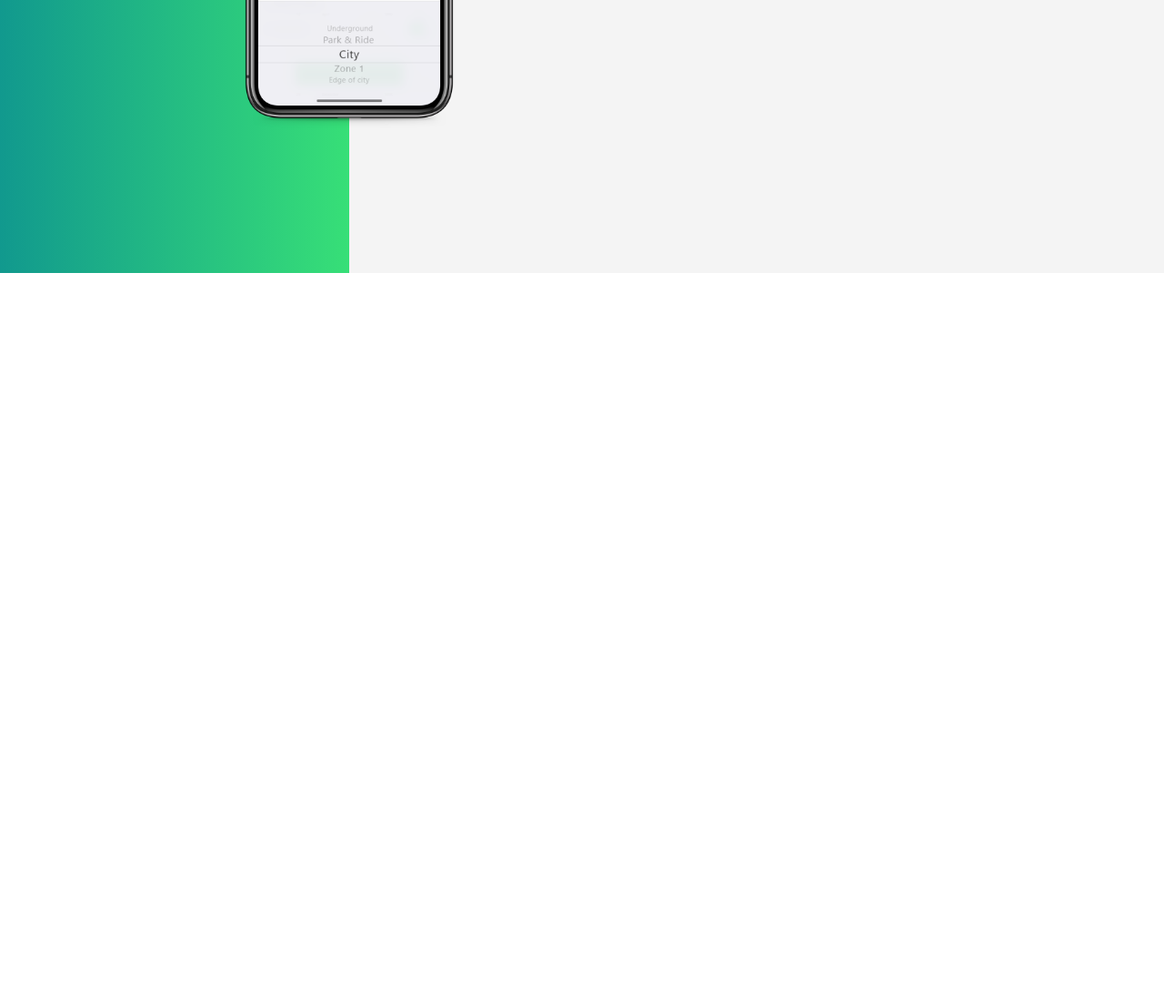
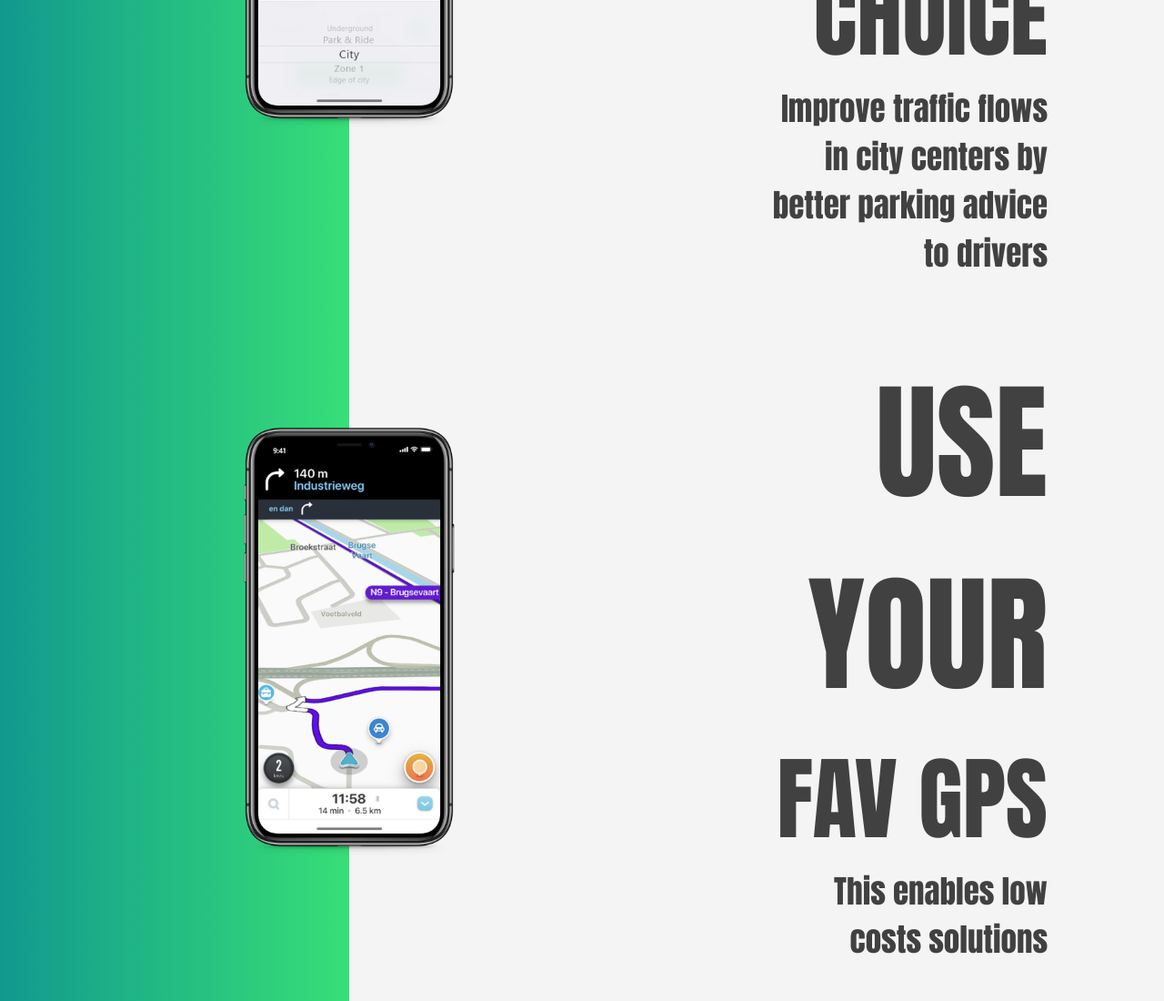
Before and after one commit to parkspot/parkspot-3, a plain HTML site: page docs/index.html in a window 1280 px wide. Shown: the part 1300-2400 px from the top of the page at 91% size. Before the commit the page ends 1600 px from the top, so only its background shows below. Drawn offline with nearby package versions, Linux system fonts and the light colour scheme.

Commit message:
Promotie Site is done

```diff
--- a/docs/assets/css/main.css
+++ b/docs/assets/css/main.css
@@ -11,10 +11,12 @@ body {
     height: 100vh;
     width: 100vw;
     position: relative;
+    scroll-snap-type: y proximity;
 }
 
 .setting {
-    background-color: green;
+
+    scroll-snap-align: initial;
 }
 
 .title {
@@ -25,7 +27,13 @@ body {
     top: 10%;
     font-size: 140px;
     font-family: 'Anton', sans-serif;
+    display: flex;
+    justify-content: flex-end;
+    max-width: 30%;
+    flex-wrap: wrap;
 }
+
+
 
 .front__image {
     position: absolute;
@@ -77,6 +85,14 @@ body {
     font-family: 'Anton', sans-serif;
 }
 
+.text {
+    color: #414141;
+    text-align: right;
+    font-size: 35px;
+    font-family: 'Anton', sans-serif;
+    max-width: 80%;
+}
+
 .background__left {
     position: absolute;
     left: 0;
--- a/docs/assets/js/main.js
+++ b/docs/assets/js/main.js
@@ -0,0 +1,7 @@
+ScrollReveal().reveal('.title');
+
+ScrollReveal().reveal('.sub__title');
+ScrollReveal().reveal('.text');
+ScrollReveal().reveal('img', {
+    delay: 200
+});
--- a/docs/index.html
+++ b/docs/index.html
@@ -29,21 +29,32 @@
     </div>
 
     <div class="fullscreen setting">
-
         <div class="background__left"></div>
         <div class="background__right"></div>
-
         <div class="title">EVERYTHING
             <div class="sub__title">IS YOUR CHOICE</div>
+            <div class="text">Improve traffic flows in city centers by better parking advice to drivers</div>
         </div>
         <div class="front__image">
             <img src="./assets/images/search_settigns.png" alt="app image">
         </div>
-
-
     </div>
 
+    <div class="fullscreen setting">
+        <div class="background__left"></div>
+        <div class="background__right"></div>
+        <div class="title">USE YOUR
+            <div class="sub__title">FAV GPS</div>
+            <div class="text">This enables low costs solutions</div>
+        </div>
+        <div class="front__image">
+            <img src="./assets/images/gps.png" alt="app image">
+        </div>
+    </div>
+
+    <script src="https://unpkg.com/scrollreveal"></script>
     <script src="./assets/js/main.js"></script>
+
 </body>
 
 </html>
```
